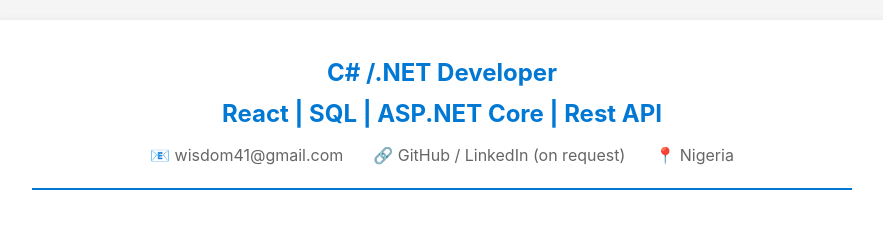
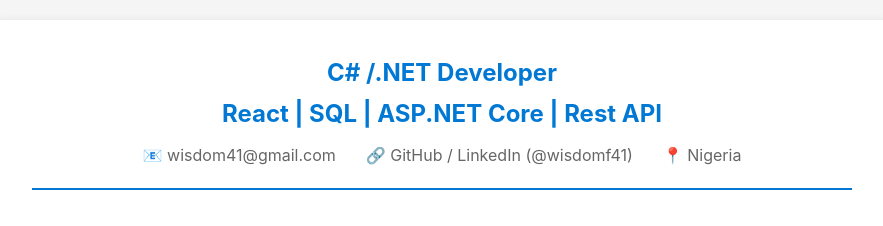
Before and after one commit to wisdomf41/CVCrafta, a React (Vite) app in the folder resumeapp.client/: page / in a window 1280 px wide. Shown: the top 226 px of the page, without its empty margins (198-1081 px from the left). Built offline with nearby package versions, Linux system fonts and the light colour scheme.

Commit message:
Updated Github/LinkedIn username

```diff
--- a/resumeapp.client/src/App.jsx
+++ b/resumeapp.client/src/App.jsx
@@ -10,7 +10,7 @@
                 <h1> React | SQL | ASP.NET Core | Rest API</h1>
                 <div className="contact">
                     <span>📧 wisdom41@gmail.com</span>
-                    <span>🔗 GitHub / LinkedIn (on request)</span>
+                    <span>🔗 GitHub / LinkedIn (@wisdomf41)</span>
                     <span>📍 Nigeria</span>
                 </div>
             </header>
```
